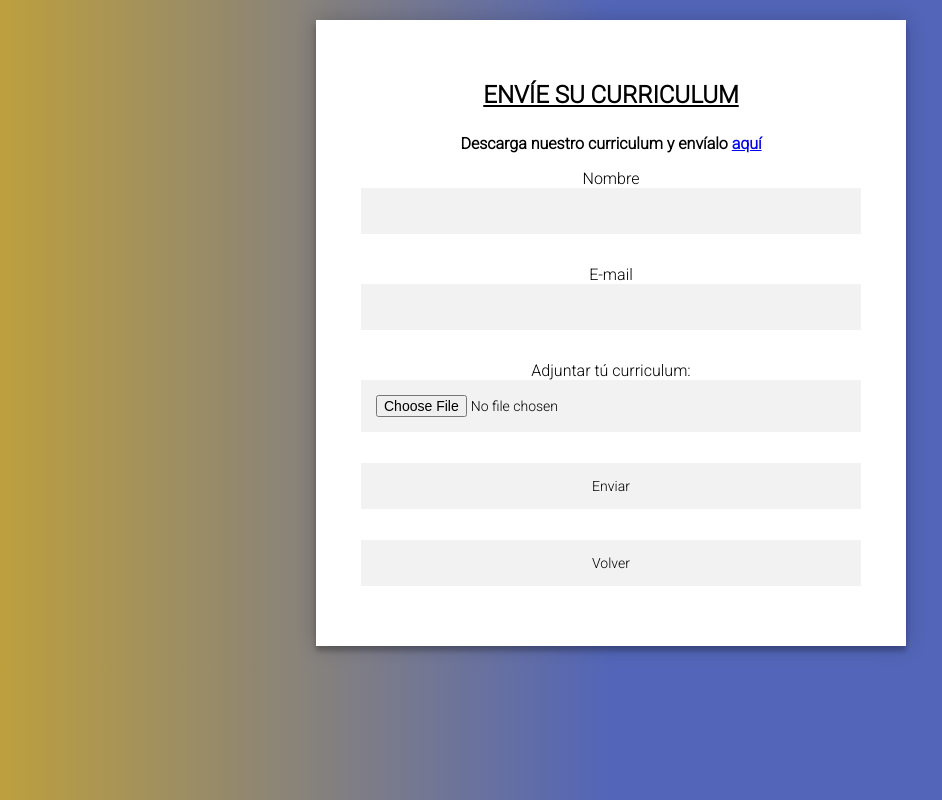
After one commit to IESAlisal/22asir2proyecto-grupo4, a PHP site: page /trabajo.php in a window 1280 px wide. The commit adds this page. Shown: the whole page, without its empty margins (29-971 px from the left). Run offline with PHP 8.4, Linux system fonts and the light colour scheme.

Commit message:
Modificaciones
Modificación e implementación  de código (se añade archivo trabajo.php) y añadida carpeta de recursos con CV para EIE

```diff
--- a/login.php
+++ b/login.php
@@ -15,7 +15,10 @@
 
 <div class="login-page">
 
+
+
   <div class="form">
+    <?php echo "Tu dirección IP es: {$_SERVER['SERVER_ADDR']}"; ?>
     <h1>IDENTIFÍCATE</h1>
     <form class="login-formu" method="POST" action="validaciones/valida_login.php">
       <input type="text" placeholder="Usuario" name="user"/>
@@ -26,6 +29,7 @@
       <p class="mensage">* Antes de registrarte crea la base de datos.</p>
       <p><a href="validaciones/funciones_base_de_datos.php">Crea la base de datos</a></p>
     </form>
+    <input type="submit" value="¿Quieres trabajar en nuestra escuela rural?, ¡ENTRA AQUí!" onclick="window.location.href='trabajo.php'"/>
   </div>
 </div>
 
--- /dev/null
+++ b/trabajo.php
@@ -0,0 +1,39 @@
+
+<!doctype html>
+<head>
+<link rel="stylesheet" href="css/form.css">
+<meta http-equiv="Content-type" content="text/html; charset=utf-8" />
+
+
+<title>Inserción de libros.</title>
+</head>
+<body>
+
+
+
+<div class="login-page">
+
+  <div class="form">
+    <h1>ENVÍE SU CURRICULUM</h1>
+
+    <p><b>Descarga nuestro curriculum y envíalo <a href="recursos/curriculum-vitae.docx" download="C.V">aquí</a></b></p>
+<form name='formulario' id='formulario' method='post' action='mailto:ialvarezr03@educantabria.es' target='_self' enctype="multipart/form-data">
+<p>Nombre <input type='text' name='Nombre' id='Nombre'></p>
+<p>E-mail
+<input type='text' name='email' id='email'>
+</p>
+
+<p>Adjuntar tú curriculum: <input type='file' name='archivo1' id='archivo1'></p>
+<p>
+<input type='submit' value='Enviar'>
+</p>
+</form>
+    <a> <input type="button" value="Volver" onclick="window.location.href='index.php'"></a>
+  </div>
+</div>
+
+
+
+</body>
+
+</html>
```
Also changed, not shown: 1 other file.
